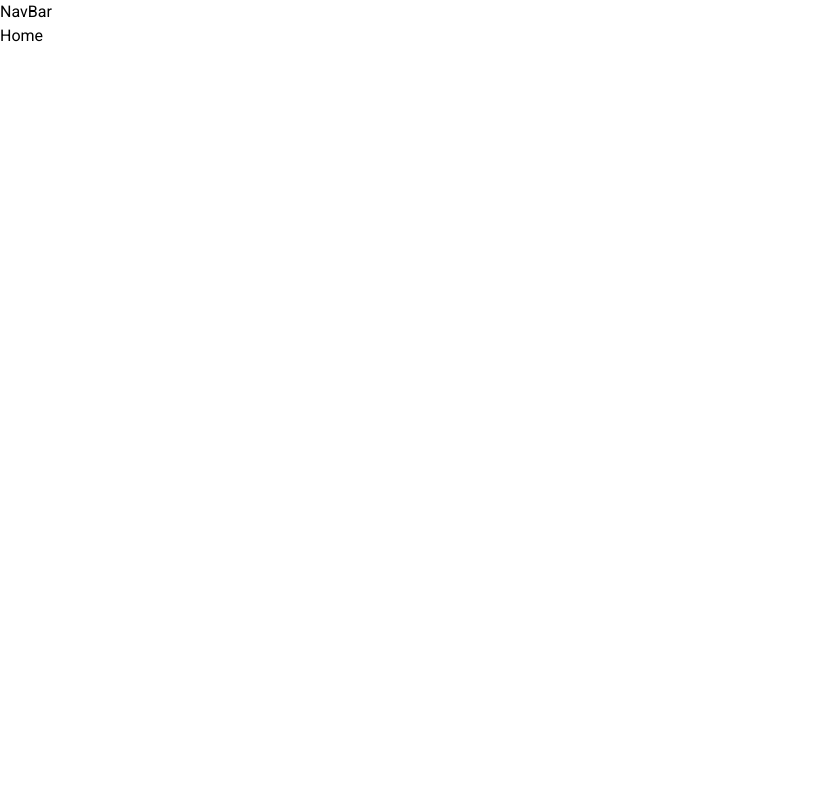
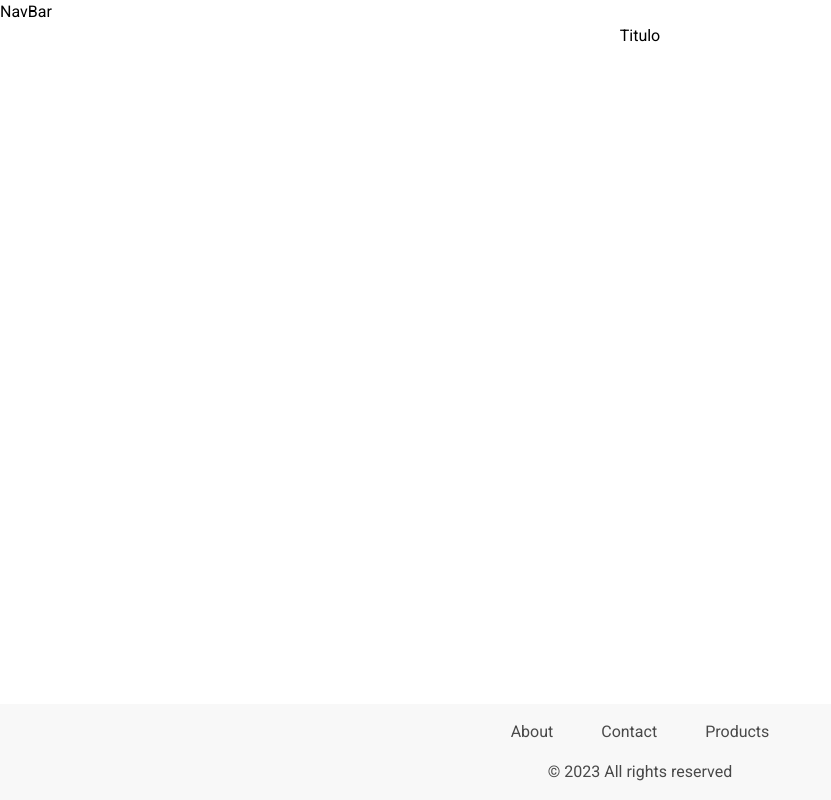
Before and after one commit to jeanvela/The-Clean-Plate, a React (Vite) app in the folder frontend/: page / in a window 1280 px wide. Shown: the whole page, without its empty margins (0-831 px from the left). Built offline with nearby package versions, Linux system fonts and the light colour scheme.

Commit message:
footer simple & carpeta styles

```diff
--- a/frontend/src/components/views/Footer.jsx
+++ b/frontend/src/components/views/Footer.jsx
@@ -0,0 +1,30 @@
+import styles from "../../styles/footer.module.css";
+
+const Footer = () => {
+  return (
+    <footer id={styles.footer} className="fixed bottom-0 w-full">
+
+      <div className="container mx-auto px-4">
+        <div id={styles.textColor} className="py-4">
+          <ul className="flex justify-center space-x-12">
+            <li>
+              <a href="#">About</a>
+            </li>
+            <li>
+              <a href="#">Contact</a>
+            </li>
+            <li>
+              <a href="#">Products</a>
+            </li>
+          </ul>
+        </div>
+
+        <div id={styles.textColor} className="text-center text-gray-500 pb-4">
+          © 2023 All rights reserved
+        </div>
+      </div>
+    </footer>
+  );
+};
+
+export default Footer;
--- a/frontend/src/components/views/Home.jsx
+++ b/frontend/src/components/views/Home.jsx
@@ -1,6 +1,18 @@
-function Home() {
-  return <div>Home</div>;
-}
-//asdsa
-//comentario de prueba
+// import NavBar from "../NavBar/NavBar";
+import Footer from "./Footer";
+
+const Home = () => {
+  return (
+    <div>
+      {/* <NavBar/> */}
+
+      <div>
+        <h1 className="text-center">Titulo</h1>
+      </div>
+
+      <Footer />
+    </div>
+  );
+};
+
 export default Home;
--- /dev/null
+++ b/frontend/src/styles/footer.module.css
@@ -0,0 +1,7 @@
+#footer {
+    background-color: #f8f8f8f6;
+}
+
+#textColor {
+    color: #494949;
+}
```
